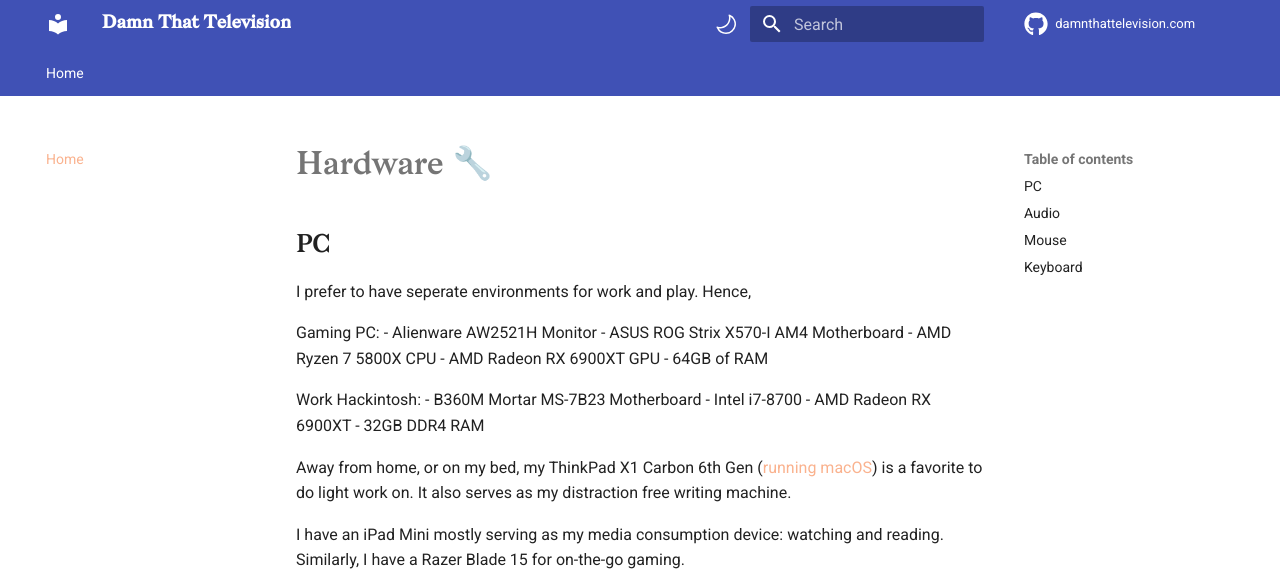
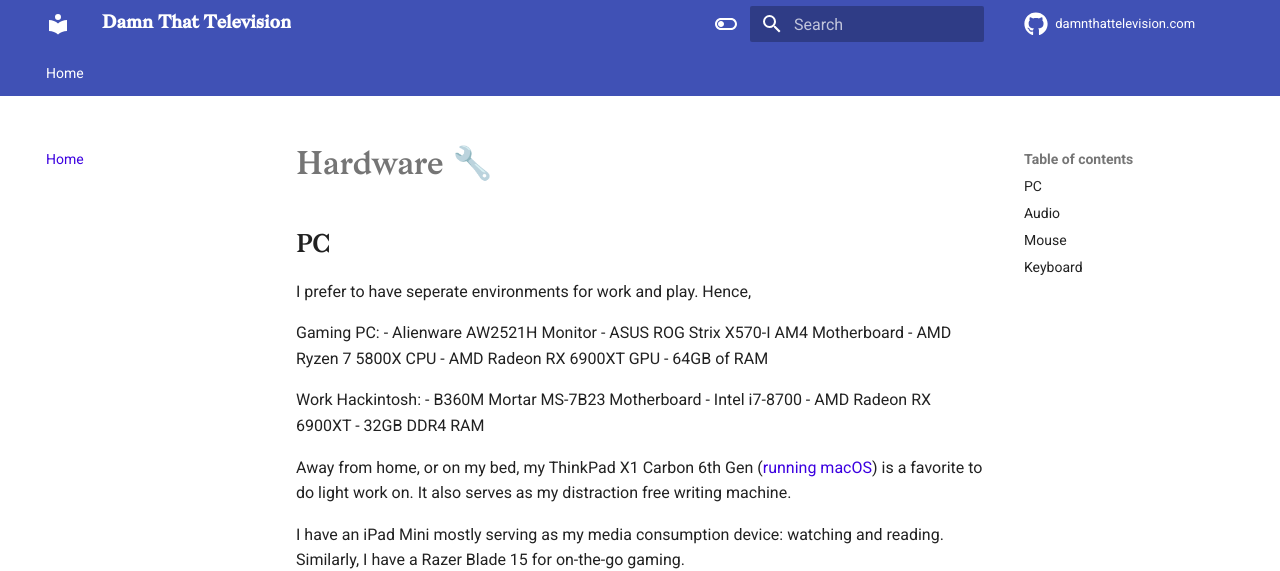
Before and after one commit to tylernguyen/tylernguyen.xyz, an MkDocs documentation site: the page built from docs/blog/index.md, in a window 1280 px wide and 1400 px high. Shown: the top 571 px of the window. Built offline with MkDocs 1.6.1 and Material for MkDocs 9.7.7, drawn with Linux system fonts in a browser that asks for light colours; some web fonts are replaced; plug-ins that fetch from the network failed and are left out; comment, search, counter and statistics services are not loaded.

Commit message:
switcheroos

```diff
--- a/docs/stylesheets/extra.css
+++ b/docs/stylesheets/extra.css
@@ -36,7 +36,7 @@
 
 /* ANCHOR Better contrast link colors */
 [data-md-color-scheme="default"] {
-  --md-typeset-a-color: #FAB28E;
+  --md-typeset-a-color: #3C00E0;
 }
 
 /* ANCHOR Purple buttons */
--- a/mkdocs.yml
+++ b/mkdocs.yml
@@ -22,15 +22,15 @@
   palette:
     - media: "(prefers-color-scheme: light)"
       scheme: default
-      accent: orange
+      accent: red
       toggle:
-        icon: octicons/moon-24
+        icon: material/toggle-switch-off-outline
         name: Switch to dark mode
     - media: "(prefers-color-scheme: dark)"
       scheme: slate
-      accent: orange
+      accent: red
       toggle:
-        icon: octicons/sun-24
+        icon: material/toggle-switch
         name: Switch to light mode
   features:
     - announce.dismiss # NOTE Dismissable Announcement Banner
```
